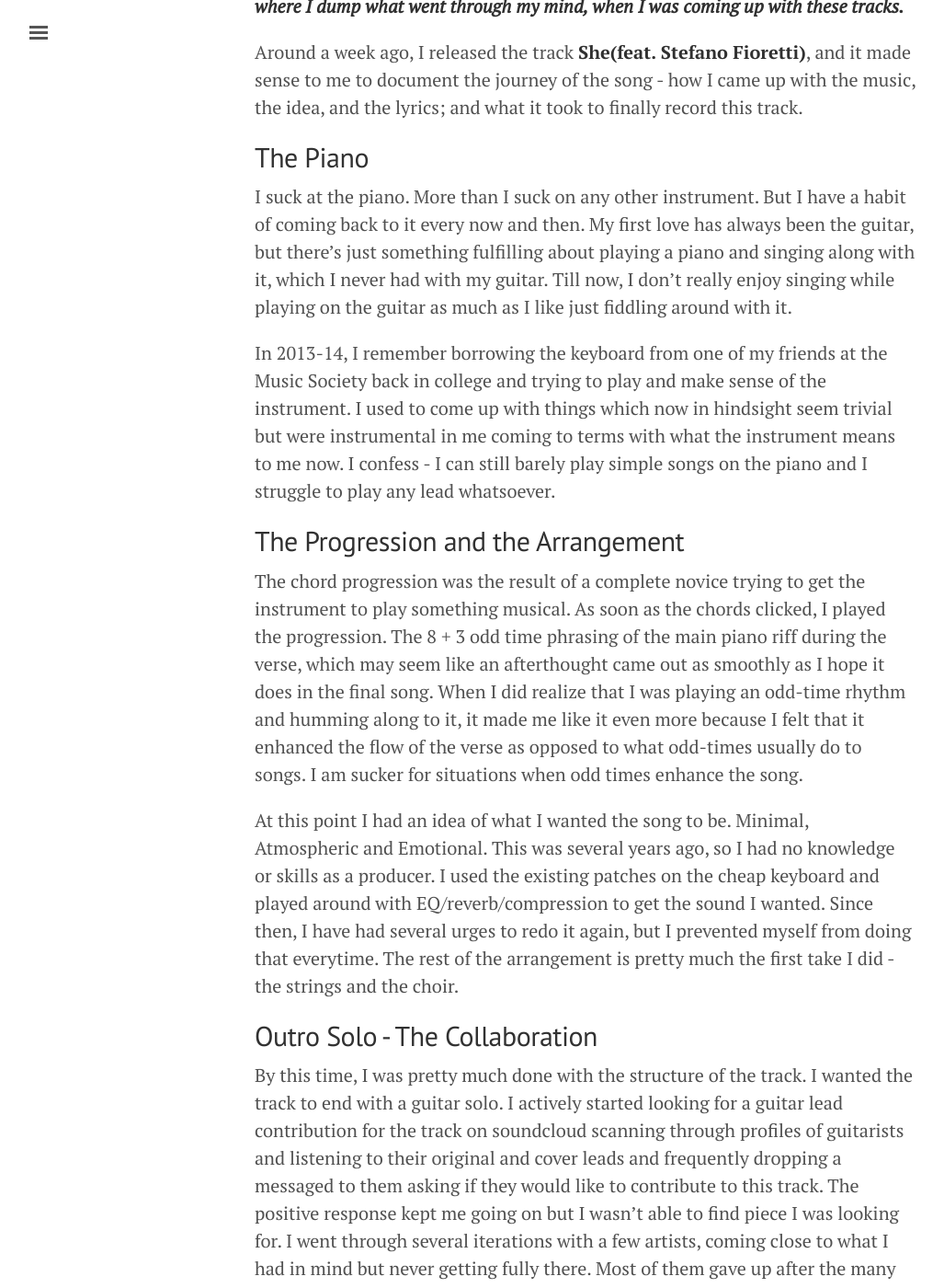
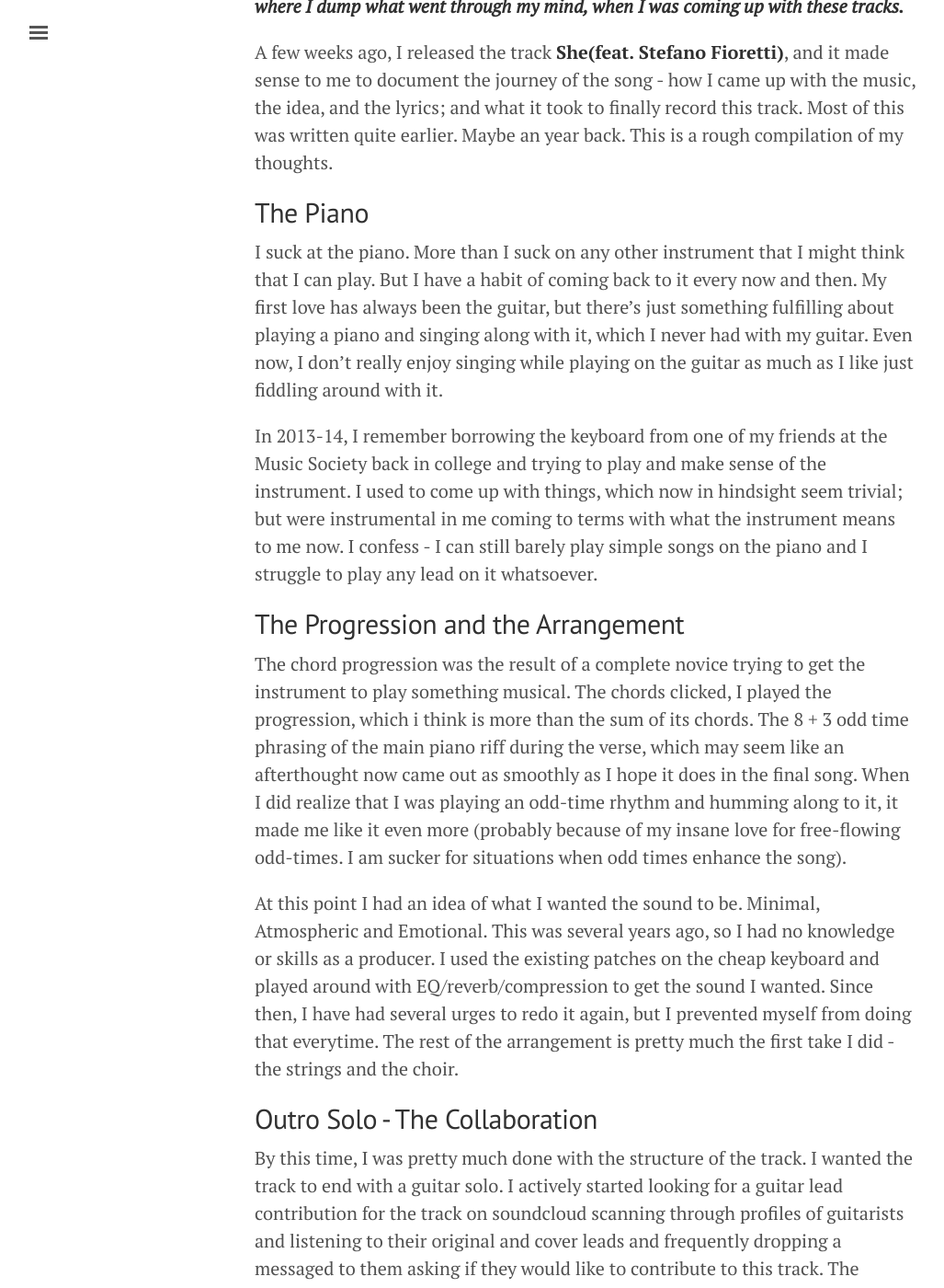
Before and after one commit to akashagrahari/akashagrahari.github.io, a Jekyll site: the page built from _posts/2017-06-20-blog-on-track-she.md, in a window 1280 px wide and 1400 px high, scrolled down 362 px. Shown: the whole window at 92% size, without its empty margins (3-1030 px from the left). Built offline with Jekyll 4.4.1, drawn with Linux system fonts in a browser that asks for light colours; some of the changed text lies outside the part shown.

Commit message:
adding blog on she

```diff
--- a/_posts/2017-06-20-blog-on-track-she.md
+++ b/_posts/2017-06-20-blog-on-track-she.md
@@ -7,27 +7,27 @@ permalink: blog-on-track-she
 
 ***I have started producing original songs now. And I want these blogs to be the place where I dump what went through my mind, when I was coming up with these tracks.***
 
-Around a week ago, I released the track **She(feat. Stefano Fioretti)**, and it made sense to me to document the journey of the song - how I came up with the music, the idea, and the lyrics; and what it took to finally record this track.
+ A few weeks ago, I released the track **She(feat. Stefano Fioretti)**, and it made sense to me to document the journey of the song - how I came up with the music, the idea, and the lyrics; and what it took to finally record this track. Most of this was written quite earlier. Maybe an year back. This is a rough compilation of my thoughts.
 
 <!--break-->
 
 ## The Piano
 
-I suck at the piano. More than I suck on any other instrument. But I have a habit of coming back to it every now and then. My first love has always been the guitar, but there's just something fulfilling about playing a piano and singing along with it, which I never had with my guitar. Till now, I don't really enjoy singing while playing on the guitar as much as I like just fiddling around with it.
+I suck at the piano. More than I suck on any other instrument that I might think that I can play. But I have a habit of coming back to it every now and then. My first love has always been the guitar, but there's just something fulfilling about playing a piano and singing along with it, which I never had with my guitar. Even now, I don't really enjoy singing while playing on the guitar as much as I like just fiddling around with it.
 
-In 2013-14, I remember borrowing the keyboard from one of my friends at the Music Society back in college and trying to play and make sense of the instrument. I used to come up with things which now in hindsight seem trivial but were instrumental in me coming to terms with what the instrument means to me now. I confess - I can still barely play simple songs on the piano and I struggle to play any lead whatsoever.
+In 2013-14, I remember borrowing the keyboard from one of my friends at the Music Society back in college and trying to play and make sense of the instrument. I used to come up with things, which now in hindsight seem trivial; but were instrumental in me coming to terms with what the instrument means to me now. I confess - I can still barely play simple songs on the piano and I struggle to play any lead on it whatsoever.
 
 ## The Progression and the Arrangement
 
-The chord progression was the result of a complete novice trying to get the instrument to play something musical. As soon as the chords clicked, I played the progression. The 8 + 3 odd time phrasing of the main piano riff during the verse, which may seem like an afterthought came out as smoothly as I hope it does in the final song. When I did realize that I was playing an odd-time rhythm and humming along to it, it made me like it even more because I felt that it enhanced the flow of the verse as opposed to what odd-times usually do to songs. I am sucker for situations when odd times enhance the song.
+The chord progression was the result of a complete novice trying to get the instrument to play something musical. The chords clicked, I played the progression, which i think is more than the sum of its chords. The 8 + 3 odd time phrasing of the main piano riff during the verse, which may seem like an afterthought now came out as smoothly as I hope it does in the final song. When I did realize that I was playing an odd-time rhythm and humming along to it, it made me like it even more (probably because of my insane love for free-flowing odd-times. I am sucker for situations when odd times enhance the song).
 
-At this point I had an idea of what I wanted the song to be. Minimal, Atmospheric and Emotional. This was several years ago, so I had no knowledge or skills as a producer. I used the existing patches on the cheap keyboard and played around with EQ/reverb/compression to get the sound I wanted. Since then, I have had several urges to redo it again, but I prevented myself from doing that everytime. The rest of the arrangement is pretty much the first take I did - the strings and the choir.
+At this point I had an idea of what I wanted the sound to be. Minimal, Atmospheric and Emotional. This was several years ago, so I had no knowledge or skills as a producer. I used the existing patches on the cheap keyboard and played around with EQ/reverb/compression to get the sound I wanted. Since then, I have had several urges to redo it again, but I prevented myself from doing that everytime. The rest of the arrangement is pretty much the first take I did - the strings and the choir.
 
 ## Outro Solo - The Collaboration
 
-By this time, I was pretty much done with the structure of the track. I wanted the track to end with a guitar solo. I actively started looking for a guitar lead contribution for the track on soundcloud scanning through profiles of guitarists and listening to their original and cover leads and frequently dropping a messaged to them asking if they would like to contribute to this track. The positive response kept me going on but I wasn't able to find piece I was looking for. I went through several iterations with a few artists, coming close to what I had in mind but never getting fully there. Most of them gave up after the many iterations, and I don't blame them. I wouldn't beat up my head over an unpaid collaboation.
+By this time, I was pretty much done with the structure of the track. I wanted the track to end with a guitar solo. I actively started looking for a guitar lead contribution for the track on soundcloud scanning through profiles of guitarists and listening to their original and cover leads and frequently dropping a messaged to them asking if they would like to contribute to this track. The positive response kept me going on but I wasn't able to find the piece I was looking for. I went through several iterations with a few artists, coming close to what I had in mind but never getting fully there. Most of them gave up after the many iterations, and I don't blame them - I wouldn't beat up my head over an unpaid collaboration.
 
-It was in late 2015, that I finally got the track which now features on the final track, almost in its entirety. Stefano came up with the final solo in the first response he sent me over. I was over-joyed. I could have nitpicked and maybe ask him to correct a few things, but I just loved the raw feeling of the solo, and the fact that he had actually listened intently on what I had in mind for the solo.
+It was in late 2015, that I finally got the track which now features on the final track, almost in its entirety. Stefano came up with the final solo in the first response he sent me over. I was over-joyed. I could have nitpicked and maybe ask him to correct a few things, but I just loved the raw feeling of the solo, and the fact that he had actually listened intently on what I had in mind for the solo. The solo had to give hope. The end had to sound hopeful after the melancholy.
 
 ## The Idea and the lyrics
 
@@ -35,11 +35,11 @@ Life happened soon after. I got involved in stuff - Job and the routine of it al
 
 Just as I was playing the piano one fine evening, I was reminded of the tragic story of [Tithonus](https://en.wikipedia.org/wiki/Tithonus) from the Greek Mythology, and that's what I wrote about for the lyrics. The song always had a narrative in my head, with the choirs corresponding to a dialogue than just music.
 
-The first verse describes what happened to Tithonus. The second one is him talking to [Aurora](https://en.wikipedia.org/wiki/Aurora_(mythology)), almost begging her. The part that follows that which could have had a chorus features heavenly sounds which in my head is Aurora replying back to him. And in my version of the story, Tithonus escapes his boon/curse symbolic by the build up and the final solo. As a few hours passed by and I developed upon the idea, it started to appeal to me in a broader sense, where Aurora could be replaced with something without which a person cannot survive, but which also ruins his life, in a way. I remember feeling this way about music sometime back.
+The first verse describes what happened to Tithonus. The second one is him talking to [Aurora](https://en.wikipedia.org/wiki/Aurora_(mythology)); almost begging her. The part that follows that which could have had a chorus features choir sounds which in my head is Aurora replying back to him. And in my version of the story, Tithonus escapes his boon/curse symbolic by the build up and the final solo. As a few hours passed by and I developed upon the idea, it started to appeal to me in a broader sense, where Aurora could be replaced with something without which a person cannot survive, but which also ruins his/her life, in a way. I remembered feeling this way about music sometime back.
 
 ## The Recording
 
-I am not a vocalist. I have recently tried singing, but I don't like my singing and my voice. The recording was a pain. My apartment room if far from being acoustically insulated. I guess, that shows up in the final track, with weird gating issue in the vocals. I remained awake through 2-4 am to get relatively quiter surroundings to record my vocals. And me never being really happy with my vocals made this process carry on for three days.
+I am not a vocalist. I have recently tried singing, but I don't like my singing and my voice. The recording was a pain. My apartment room is far from being acoustically insulated. I guess, that shows up in the final track, with weird gating issue in the vocals. I remained awake through 2-4 am to get relatively quiter surroundings to record my vocals. And me never being really happy with my vocals made this process carry on for three days.
 
 For anyone who ends up reading this I am attaching links to the song below -
 
```
